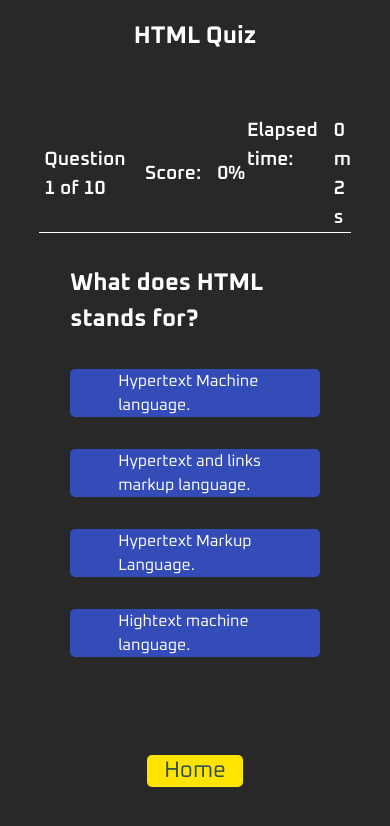
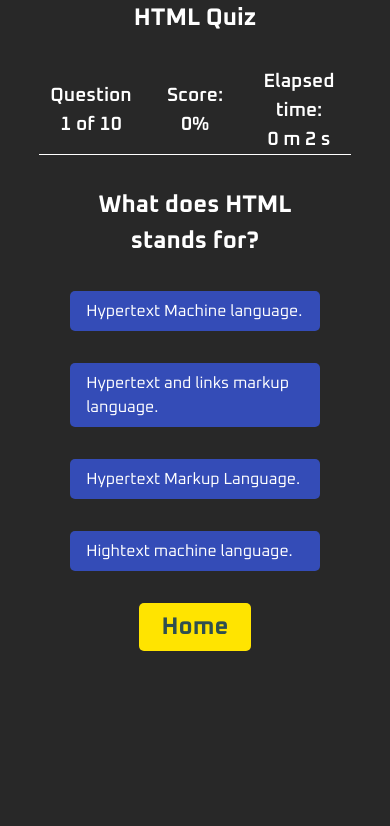
Before and after one commit to alexmiroiu/Proiecte, a React (Create React App) app in the folder quiz-app/: page / in a window 390 px wide. Both pictures are taken after a click on the button "HTML". Shown: the top 826 px of the page. Built offline with nearby package versions, Linux system fonts and the light colour scheme.

Commit message:
am adaugat responsivitate pentru varianta de mobil

```diff
--- a/quiz-app/src/components/QuizAnswer.module.css
+++ b/quiz-app/src/components/QuizAnswer.module.css
@@ -1,7 +1,7 @@
 .quizAnswer {
     width: 80%;
     align-self: center;
-    padding-left: 3rem;
+    padding: .5rem 1rem;
     background-color: #344CB7;
     height: 35%;
     border-radius: 5px;
--- a/quiz-app/src/index.css
+++ b/quiz-app/src/index.css
@@ -39,6 +39,13 @@ p, h1, h2, h3, h4, h5, h6 {
 #root {
   display: flex;
   flex-direction: column;
+  justify-content: flex-start;
   align-items: center;
   gap: 5rem;
 }
+
+@media (max-width: 768px) {
+  #root {
+    gap: 1rem;
+  }
+}
--- a/quiz-app/src/pages/Quiz.js
+++ b/quiz-app/src/pages/Quiz.js
@@ -68,14 +68,14 @@ const Quiz = (props) => {
                 </div>
             </div>
         </div>}
-            {questionNumber > 9 &&
+        {questionNumber > 9 &&
             <div className={styles.resultsWrapper}>
                 <h1>Your results</h1>
                 <p>You were {currentScore}% correct.</p>
                 <p>You got {correctAnswers} answers right.</p>
                 <p>You completed the test in {elapsedMinutes} minutes and {elapsedSeconds} seconds.</p>
             </div>}
-            <Link className={styles.homeBtn} to='/' onClick={() => {dispatch(infoActions.reset()); dispatch(quizActions.reset()); props.resetTimer()}}>Home</Link>
+        <Link className={styles.homeBtn} to='/' onClick={() => {dispatch(infoActions.reset()); dispatch(quizActions.reset()); props.resetTimer()}}>Home</Link>
 
     </Fragment>
 }
--- a/quiz-app/src/pages/Quiz.module.css
+++ b/quiz-app/src/pages/Quiz.module.css
@@ -3,10 +3,11 @@
     flex-direction: column;
     gap: 2rem;
     width: 80vw;
-    height: 80vh;
+    height: fit-content;
     justify-content: center;
     align-items: center;
     align-self: center;
+    margin-bottom: 5rem;
 }
 .quizWrapper > h2 {
     width: 100%;
@@ -39,6 +40,10 @@
     font-weight: 600;
 }
 
+.questionNumber {
+    text-align: center;
+}
+
 .questionWrapper {
     display: flex;
     flex-direction: column;
@@ -51,6 +56,7 @@
     height: 30%;
     width: 80%;
     align-self: center;
+    text-align: center;
 }
 
 .resultsWrapper {
@@ -66,16 +72,39 @@
     font-size: 1.5rem;
     padding-bottom: .5rem;
     border-bottom: 1px solid white;
+    text-align: center;
 }
 
 .homeBtn {
+    position: relative;
+    display: flex;
+    justify-content: center;
+    align-items: center;
     text-decoration: none;
-    font-size: 1.4rem;
-    width: 6rem;
-    height: 2rem;
+    font-size: 24px;
+    font-weight: 700;
+    width: 7rem;
+    height: 3rem;
     line-height: 2rem;
     text-align: center;
     background-color: #FFE400;
     color: darkslategray;
     border-radius: 5px;
 }
+
+@media (max-width: 768px) {
+    .quizWrapper {
+        margin-bottom: 1rem;
+    }
+
+    .infoSection {
+        flex-direction: column;
+        word-break: normal;
+        min-width: 83px;
+        gap: 0;
+    }
+    .infoSection p {
+        text-align: center;
+    }
+
+}
--- a/quiz-app/src/pages/Welcome.module.css
+++ b/quiz-app/src/pages/Welcome.module.css
@@ -1,8 +1,16 @@
 .mainTitle {
-margin-top: 10%;
+    position: relative;
+    margin-top: 10%;
+    text-align: center;
+}
+
+.secondaryTitle {
+    position: relative;
+    text-align: center;
 }
 
 .buttonWrapper {
+    position: relative;
     width: 60%;
     display: flex;
     justify-content: space-around;
@@ -31,3 +39,19 @@ margin-top: 10%;
 .card img {
     width: 6rem;
 }
+
+
+@media (max-width: 768px) {
+    .buttonWrapper {
+        position: relative;
+        width: 100%;
+        height: 600px;
+        flex-direction: column;
+        justify-content: space-between;
+    }
+
+    .mainTitle {
+        margin-top: 3%;
+    }
+
+}
```
